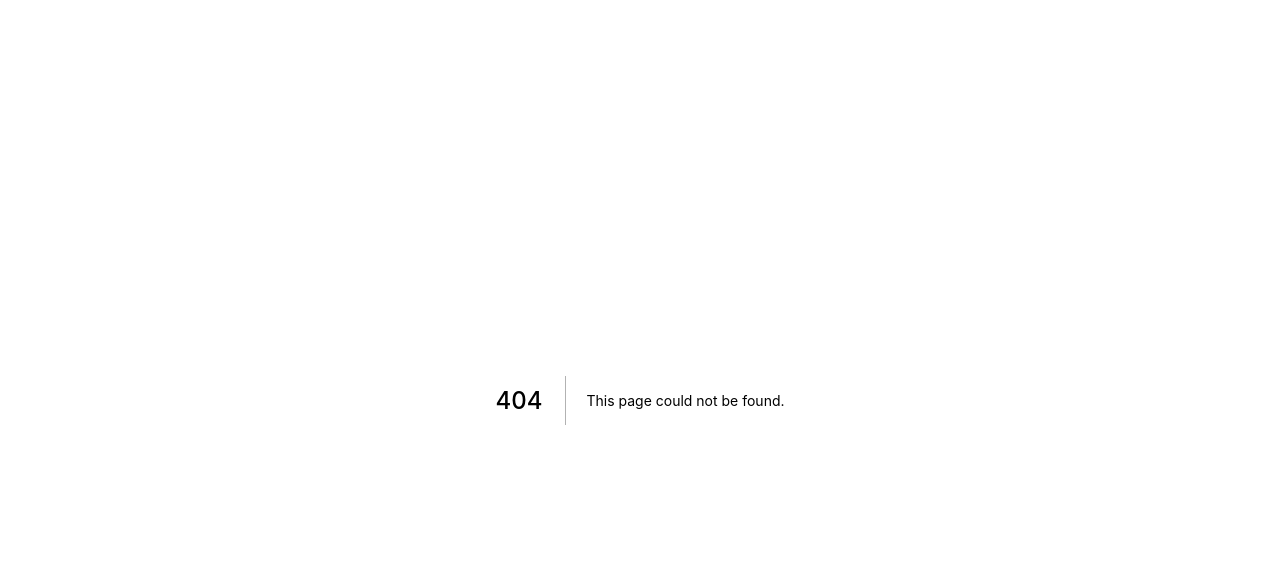
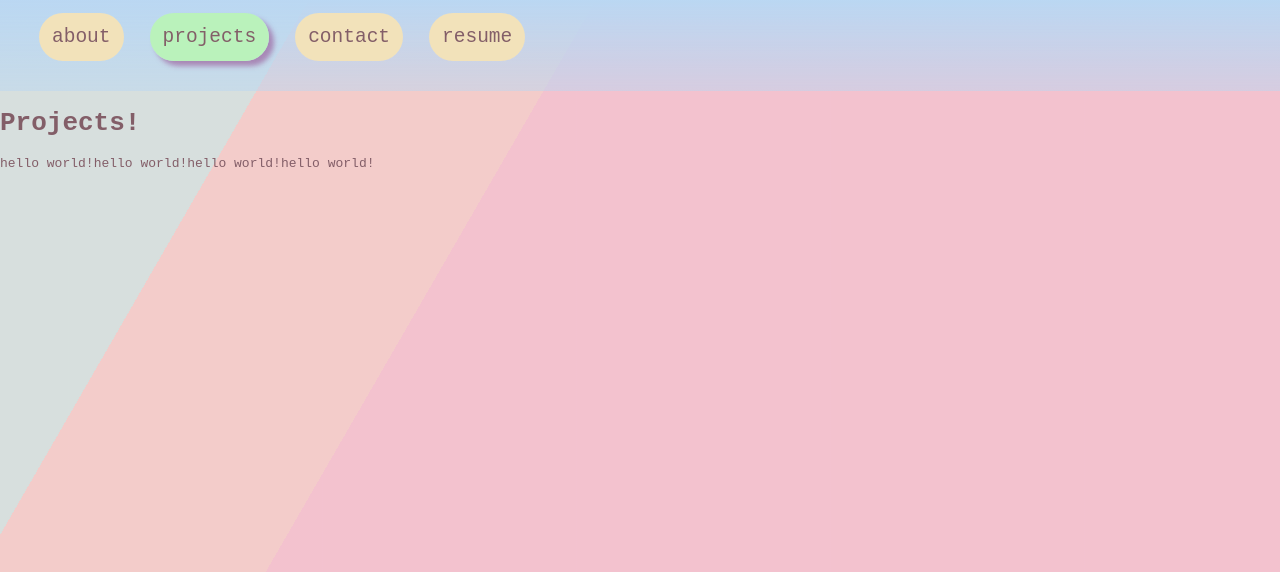
Before and after one commit to Cyanne-Jones/Portfolio, a Next.js app: page /projects in a window 1280 px wide. Before the commit this address had no page. Shown: the top 572 px of the page. Built offline with nearby package versions, Linux system fonts and the light colour scheme.

Commit message:
Create page and populate data

```diff
--- /dev/null
+++ b/data/projects.js
@@ -0,0 +1,40 @@
+const projects =  [
+  {
+    name: 'fortbyte',
+    description: 'A tool to keep track of Fortnite news, user stats and daily item shop updates from the comfort of your mobile or desktop (no console needed!)',
+    img: 'https://i.imgur.com/csZXROR.png',
+    deployed: 'https://fortbyte.vercel.app/',
+    repository: 'https://github.com/Cyanne-Jones/fortbyte',
+    date: 'August 2022',
+    builtUsing: 'React, HTML, CSS, Zustand, Vercel, Figma'
+  },
+  {
+    name: 'small Talk',
+    description: 'After Covid, all of us need a little social help when gathering at a party. Sometimes you can feel uncomfortable, and need a little boost. We present small Talk! An app to give you a little boost in the form of savable fun facts, jokes and drink recipes!',
+    img: 'https://i.imgur.com/82HhkRi.png',
+    deployed: 'https://small-talk-beta.vercel.app/',
+    repository: 'https://github.com/Cyanne-Jones/small-talk',
+    date: 'July 2022',
+    builtUsing: 'Vue.js, HTML, CSS, Pinia, Vercel, Figma'
+  },
+  {
+    name: 'Rancid Tomatillos',
+    description: 'Would you like information for all the best movies\' information at your fingertips? Search no farther! Rancid Tomatillos is for you!',
+    img: 'https://i.imgur.com/6Yo6bo8.jpg',
+    deployed: 'https://shrouded-brushlands-38554.herokuapp.com/',
+    repository: 'https://github.com/Cyanne-Jones/rancid-tomatillos',
+    date: 'June 2022',
+    builtUsing: 'React, HTML, CSS, Heroku, Figma'
+  },
+  {
+    name: 'Tic Tac Nacho',
+    description: 'Help Nacho Libre and his borderline unwilling sidekick, Esqueleto, train for their next big luchador match by sparring in an action packed tic tac toe game! Get a friend and share a mouse to place your token in the game box and try to get 3 in a row to win!',
+    img: 'https://i.imgur.com/XtNFkMY.png',
+    deployed: 'https://nachodraft.jonescyanne.repl.co/',
+    repository: 'https://github.com/Cyanne-Jones/tic-tac-toe',
+    date: 'May 2022',
+    builtUsing: 'Vanilla JS, HTML, CSS, Procreate, Pixel Studio'
+  }
+];
+
+export default projects;
--- /dev/null
+++ b/pages/projects.jsx
@@ -0,0 +1,26 @@
+import styles from '../styles/Projects.module.css';
+import Link from 'next/link';
+import Head from 'next/head';
+import Nav from "../components/Nav.jsx";
+import projects from "../data/projects"
+
+export default function Project() {
+
+  const mappedProjects = projects.map(project => "hello world!")
+
+  return (
+    <div className={styles.container}>
+      <Head>
+        <title>Cyanne's Projects</title>
+        <meta name="description" content="Cyanne Jones' Projects" />
+      </Head>
+      <div className={styles.bg}></div>
+      <div className={styles.bg2}></div>
+      <div className={styles.bg3}></div>
+      <Nav />
+      <h1>Projects!</h1>
+      {mappedProjects}
+    </div>
+  )
+
+}
--- /dev/null
+++ b/styles/Projects.module.css
@@ -0,0 +1,47 @@
+.bg {
+  animation:slide 3s ease-in-out infinite alternate;
+  background-image: linear-gradient(-60deg, #F2BAC9 50%, #F2E2BA 50%);
+  bottom:0;
+  left:-50%;
+  opacity:.5;
+  position:fixed;
+  right:-50%;
+  top:0;
+  z-index:-1;
+}
+
+.bg2 {
+  animation:slide 3s ease-in-out infinite alternate;
+  background-image: linear-gradient(-60deg, #F2BAC9 50%, #f1e0b7 50%);
+  bottom:0;
+  left:-50%;
+  opacity:.5;
+  position:fixed;
+  right:-50%;
+  top:0;
+  z-index:-1;
+  animation-direction:alternate-reverse;
+  animation-duration:4s;
+}
+
+.bg3 {
+  background-image: linear-gradient(-60deg, #F2BAC9 50%, #BAD7F2 50%);
+  bottom:0;
+  left:-50%;
+  opacity:.5;
+  position:fixed;
+  right:-50%;
+  top:0;
+  z-index:-1;
+  animation-duration:5s;
+  animation:slide 3s ease-in-out infinite alternate;
+}
+
+@keyframes slide {
+  0% {
+    transform:translateX(-25%);
+  }
+  100% {
+    transform:translateX(25%);
+  }
+}
```
